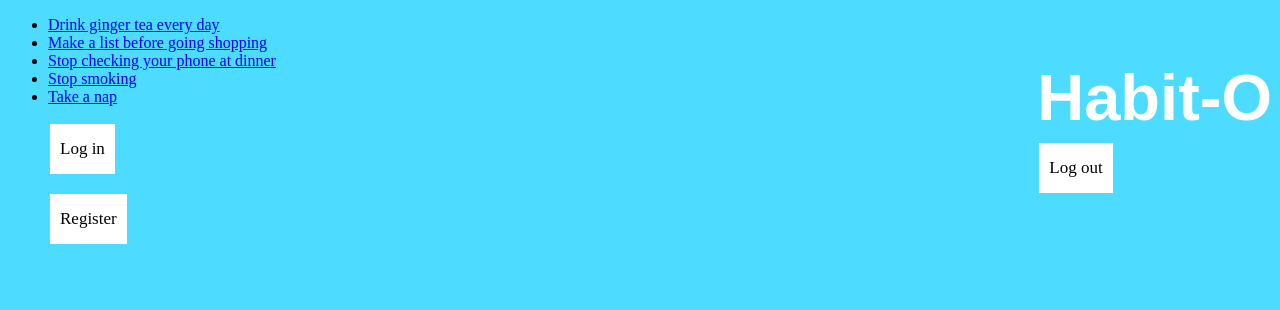
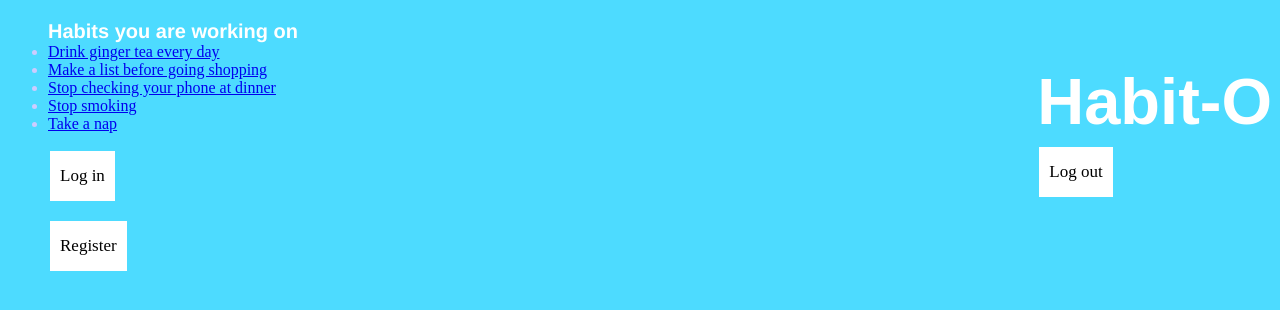
Before and after one commit to AukseBar/Habit-O, a Django app: page /habito_app/user in a window 1280 px wide. Shown: the top 310 px of the page. Run offline with Django 3.2, Linux system fonts and the light colour scheme; data comes from the database, SQL or seed files in the repository; both versions use the stored data as it was after the commit.

Commit message:
minor fixes

```diff
--- a/static/css/basic/stylesLoggedIn.css
+++ b/static/css/basic/stylesLoggedIn.css
@@ -26,7 +26,7 @@
 }
 .logo {
 	position: absolute;
-	bottom:15;
+	bottom:1;
 	right:0;
 }
 .button {
@@ -53,3 +53,8 @@
    height:30px;
    width:100%;
 }
+
+.habit_list {
+	color: rgb(204,204,255);
+
+}
--- a/templates/habito_app/user.html
+++ b/templates/habito_app/user.html
@@ -9,9 +9,10 @@
 
         {% block body_block %}
 
-        <div>
+        <div class="habit_list">
                 {% if habits %}
                  <ul>
+				 <h3>Habits you are working on</h3>
                 {% for habit in habits %}
                 <li><a href="/habito_app/habit/{{ habit.slug }}">{{ habit.title }}</a></li>
                 {% endfor %}
```
Also changed, not shown: templates/habito_app/add_habit.html (+4 -3 lines), db.sqlite3.
